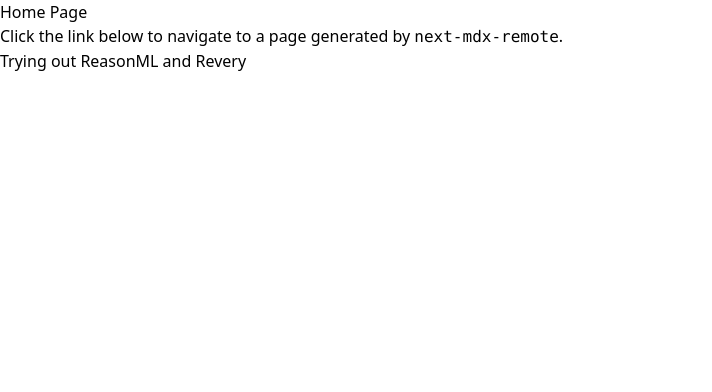
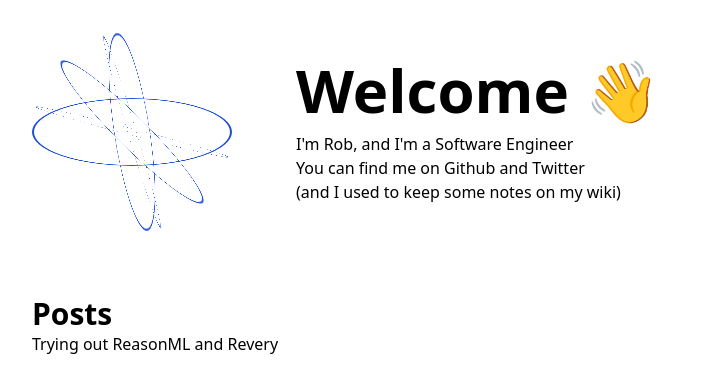
Before and after one commit to robmurtagh/personal-blog, a Next.js app: page / in a window 1280 px wide. Shown: the top 392 px of the page, without its empty margins (0-712 px from the left). Built offline with nearby package versions, Linux system fonts and the light colour scheme; what @tailwindcss/typography would draw is missing.

Commit message:
Initial layout

```diff
--- /dev/null
+++ b/components/SphereAnimation.js
@@ -0,0 +1,53 @@
+const SphereAnimation = ({ className }) => (
+  <div style={{ height: "200px", width: "200px" }} className={className}>
+    <style>
+      {`
+      body {
+          background-color: white;
+      }
+      .disc {
+          position: absolute;
+          width:200px;
+          height:200px;
+          border:2px solid #1D4ED8;
+          border-radius:50%;
+          animation-iteration-count: infinite;
+          animation-direction:reverse;
+          animation-timing-function:linear;
+          perspective:1000px;
+      }
+      @keyframes rotate1 {
+          0%  {transform:rotate3d(1,1,1,  0deg)}
+          50% {transform:rotate3d(1,1,1,180deg)}
+          100%{transform:rotate3d(1,1,1,360deg)}
+      }
+      @keyframes rotate2 {
+          0%  {transform:rotate3d(1,1,0,  0deg)}
+          50% {transform:rotate3d(1,1,0,180deg)}
+          100%{transform:rotate3d(1,1,0,360deg)}
+      }
+      @keyframes rotate3 {
+          0%  {transform:rotate3d(1,0,1,  0deg)}
+          50% {transform:rotate3d(1,0,1,180deg)}
+          100%{transform:rotate3d(1,0,1,360deg)}
+      }
+      @keyframes rotate4 {
+          0%  {transform:rotate3d(0,1,1,  0deg)}
+          50% {transform:rotate3d(0,1,1,180deg)}
+          100%{transform:rotate3d(0,1,1,360deg)}
+      }
+      @keyframes rotate5 {
+          0%  {transform:rotate3d(1,0,0,  0deg)}
+          50% {transform:rotate3d(1,0,0,180deg)}
+          100%{transform:rotate3d(1,0,0,360deg)}
+      }`}
+    </style>
+    <div className="disc" style={{ animationName: "rotate1", animationDuration: "3.2s" }}></div>
+    <div className="disc" style={{ animationName: "rotate2", animationDuration: "4.3s" }}></div>
+    <div className="disc" style={{ animationName: "rotate3", animationDuration: "3.5s" }}></div>
+    <div className="disc" style={{ animationName: "rotate4", animationDuration: "3.8s" }}></div>
+    <div className="disc" style={{ animationName: "rotate5", animationDuration: "4.2s" }}></div>
+  </div>
+);
+
+export default SphereAnimation;
--- a/pages/index.js
+++ b/pages/index.js
@@ -1,16 +1,35 @@
 import fs from "fs";
 import matter from "gray-matter";
+import Head from "next/head";
 import Link from "next/link";
 import path from "path";
+import SphereAnimation from "../components/SphereAnimation";
 import { postFilePaths, POSTS_PATH } from "../utils/mdxUtils";
 
 export default function Index({ posts }) {
   return (
-    <div>
-      <h1>Home Page</h1>
-      <p>
-        Click the link below to navigate to a page generated by <code>next-mdx-remote</code>.
+    <>
+      <Head>
+        <title>Welcome 👋</title>
+        <link rel="shortcut icon" href="/favicon.png" />
+      </Head>
+      <div className="container mx-auto">
+        <div className="flex flex-row flex-wrap">
+          <SphereAnimation className="m-8" />
+          <div className="m-8 flex flex-col justify-center">
+            <h1 className="font-bold text-5xl md:text-6xl mb-3">Welcome 👋</h1>
+            <p className="prose prose-blue">I'm Rob, and I'm a Software Engineer</p>
+            <p className="prose prose-blue">
+              You can find me on <a href="https://github.com/robmurtagh">Github</a> and{" "}
+              <a href="https://twitter.com/rjmurtagh">Twitter</a>
             </p>
+            <p className="prose prose-blue">
+              (and I used to keep some notes on <a href="http://wiki.robmurtagh.com/">my wiki)</a>
+            </p>
+          </div>
+        </div>
+        <div className="m-8">
+          <h2 className="font-bold text-2xl md:text-3xl">Posts</h2>
           <ul>
             {posts.map((post) => (
               <li key={post.filePath}>
@@ -21,6 +40,8 @@ export default function Index({ posts }) {
             ))}
           </ul>
         </div>
+      </div>
+    </>
   );
 }
 
```
Also changed, not shown: public/favicon.png (added). Lines whose indentation alone changed are shown as unchanged.
